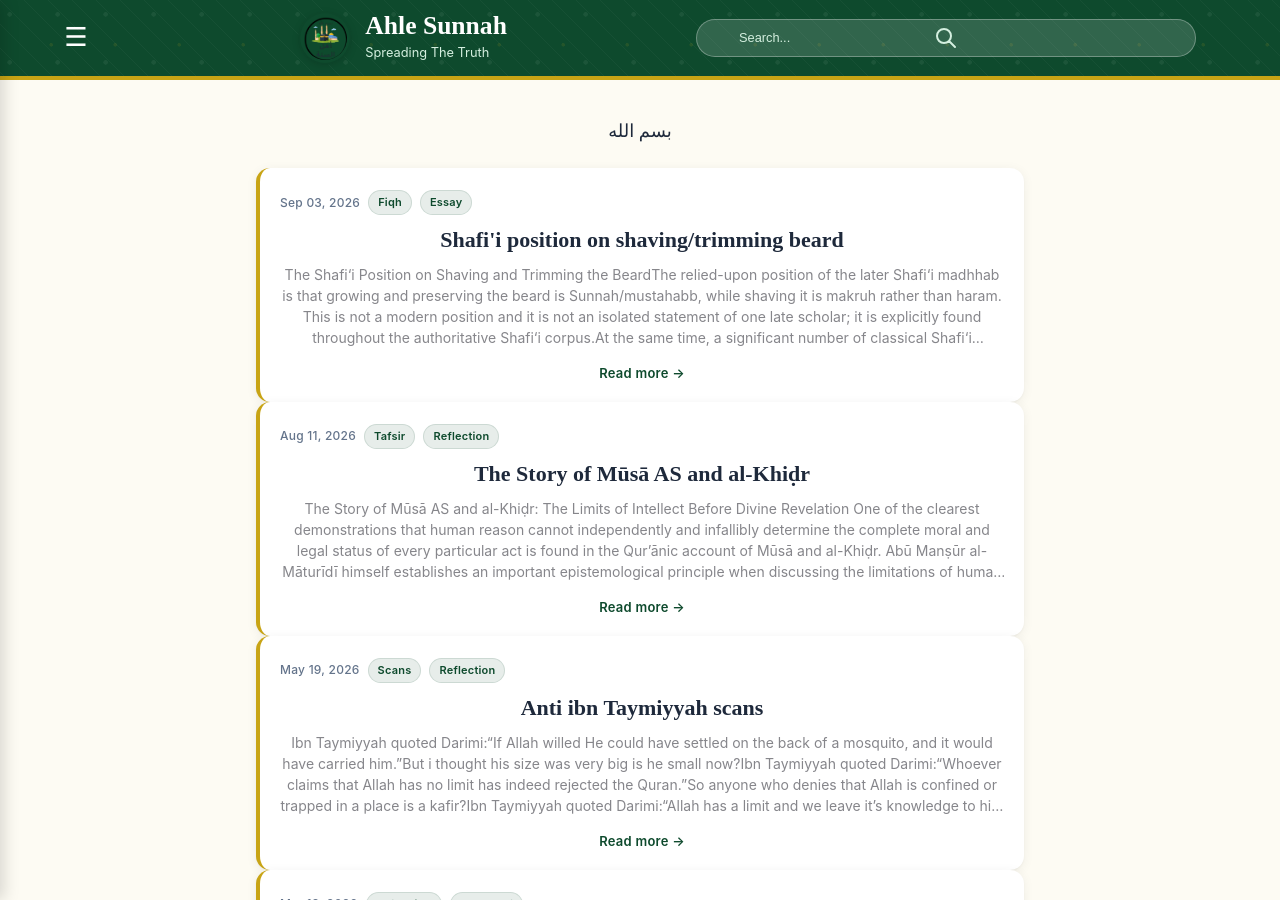
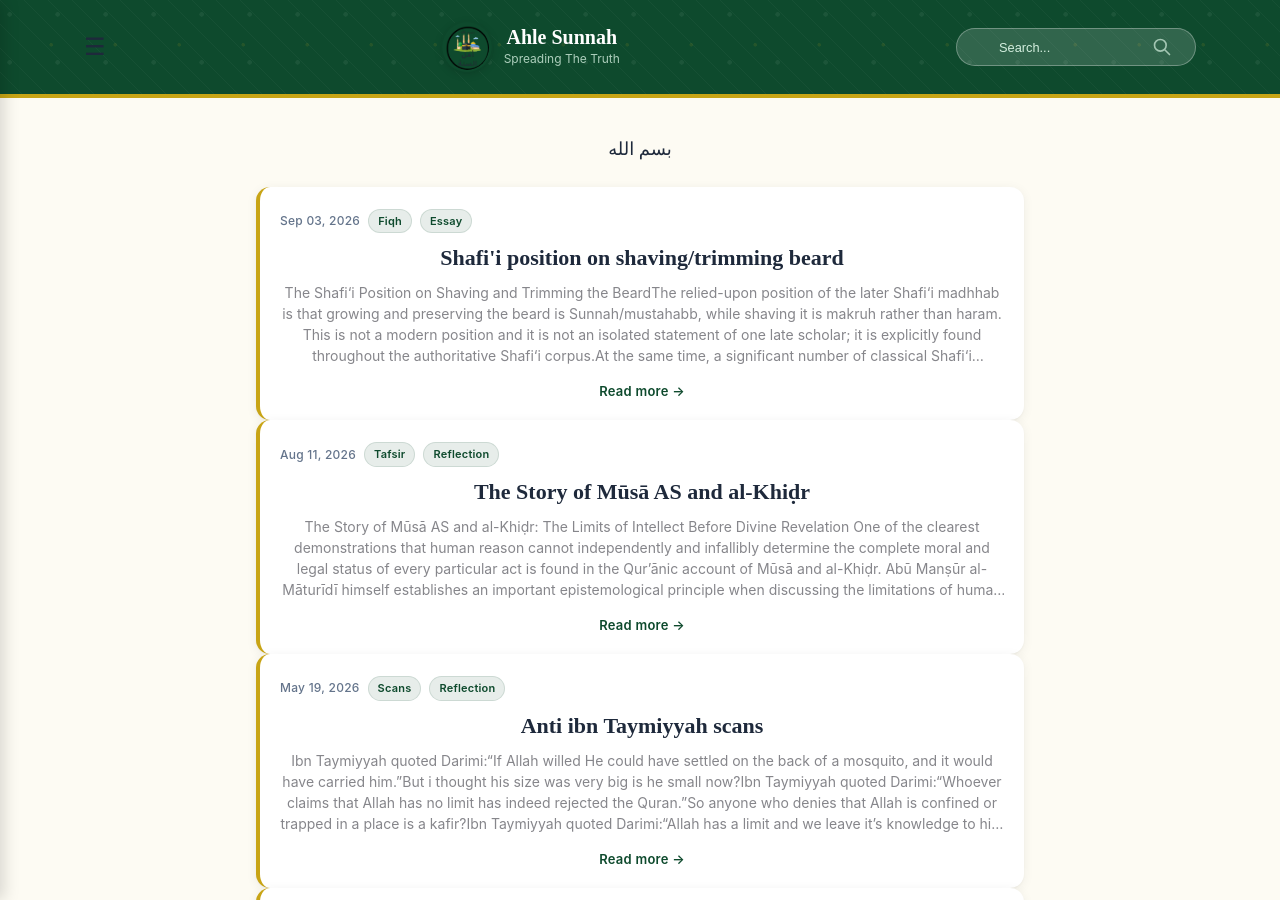
Before and after one commit to Fali17/ahlesunnah, a Jekyll site: the page built from index.html, in a window 1280 px wide and 900 px high. Built offline with Jekyll 4.4.1, drawn with Linux system fonts in a browser that asks for light colours; the list of posts is cut into pages by our own code.

Commit message:
Update default.html

```diff
--- a/_layouts/default.html
+++ b/_layouts/default.html
@@ -83,36 +83,40 @@
 <body>
 
  <!-- Top Header -->
-  <header class="site-header">
-    <div class="header-container">
+<header class="site-header" style="width: 100%; box-sizing: border-box;">
+  <div class="header-container" style="display: flex; align-items: center; justify-content: space-between; width: 100%; gap: 15px; padding: 10px 20px;">
 
-      <button class="menu-toggle-btn" id="openMenuBtn" aria-label="Open navigation menu" style="transform: rotate(0deg) scale(1.36) translateX(-16px) translateY(0px) skew(0deg);">☰</button>
+    <!-- Left Section: Menu Toggle Button -->
+    <button class="menu-toggle-btn" id="openMenuBtn" aria-label="Open navigation menu" style="background: none; border: none; font-size: 24px; color: inherit; cursor: pointer; padding: 0;">☰</button>
 
 
-      <!-- Brand -->
-      <div class="header-inner">
+    <div class="header-inner" style="display: flex; align-items: center; gap: 12px; text-align: center;">
       <div class="logo-wrap">
-          <img src="{{ 'assets/logo.png' | relative_url }}" alt="Ahle Sunnah Al Islam Logo" class="site-logo">
+        <img src="{{ 'assets/logo.png' | relative_url }}" alt="Ahle Sunnah Al Islam Logo" class="site-logo" style="width: 45px; height: 45px; border-radius: 50%; object-fit: cover;">
       </div>
-        <div>
-          <h1>{{ site.title }}</h1>
-          <p class="subtitle">{{ site.description }}</p>
+      <div style="display: flex; flex-direction: column; align-items: flex-start; text-align: left;">
+        <h1 style="margin: 0; font-size: 20px; line-height: 1.2;">{{ site.title }}</h1>
+        <p class="subtitle" style="margin: 0; font-size: 12px; opacity: 0.8;">{{ site.description }}</p>
       </div>
     </div>
-<!-- The Form Container -->
-<form id="searchForm" onsubmit="return false;" class="search-form-container" style="display: flex; align-items: center; justify-content: center; width: 100%; max-width: 500px; margin: 0px; padding: 0px; gap: 12px;">
 
-  <!-- Action Button Box Wrapper -->
-  <button type="submit" class="search-icon-box" aria-label="Execute Search" style="display: flex; align-items: center; background: none; border: none; padding: 0; cursor: pointer;">
-    <svg class="search-icon" xmlns="http://w3.org" fill="none" viewBox="0 0 24 24" stroke="currentColor" stroke-width="2" style="width: 24px; height: 24px;">
+    <!-- Right Section: Search Engine Wrapper -->
+    <form id="searchForm" onsubmit="return false;" class="search-form-container" style="position: relative; display: flex; align-items: center; width: 100%; max-width: 240px; margin: 0;">
+
+      <!-- Safe Input Field Setup -->
+      <input type="text" id="searchInput" class="search-input" placeholder="Search..." autocomplete="off" style="width: 100%; padding: 8px 40px 8px 16px; border-radius: 20px; border: 1px solid rgba(255, 255, 255, 0.5); background: rgba(255, 255, 255, 0.1); color: inherit; box-sizing: border-box; outline: none;">
+
+      <!-- Absolute Placed Action Button Box Wrapper -->
+      <button type="submit" class="search-icon-box" aria-label="Execute Search" style="position: absolute; right: 12px; background: none; border: none; padding: 0; cursor: pointer; display: flex; align-items: center; justify-content: center;">
+        <svg class="search-icon" xmlns="http://w3.org" fill="none" viewBox="0 0 24 24" stroke="currentColor" stroke-width="2" style="width: 20px; height: 20px; opacity: 0.7;">
           <path stroke-linecap="round" stroke-linejoin="round" d="M21 21l-6-6m2-5a7 7 0 11-14 0 7 7 0 0114 0z"></path>
         </svg>
       </button>
 
-  <!-- The Input Field -->
-  <input type="text" id="searchInput" class="search-input" placeholder="Search..." autocomplete="off" style="flex-grow: 1; padding: 8px; box-sizing: border-box;">
+    </form>
 
-</form>
+  </div>
+</header>
 
 
 
```
Lines whose indentation alone changed are shown as unchanged.
